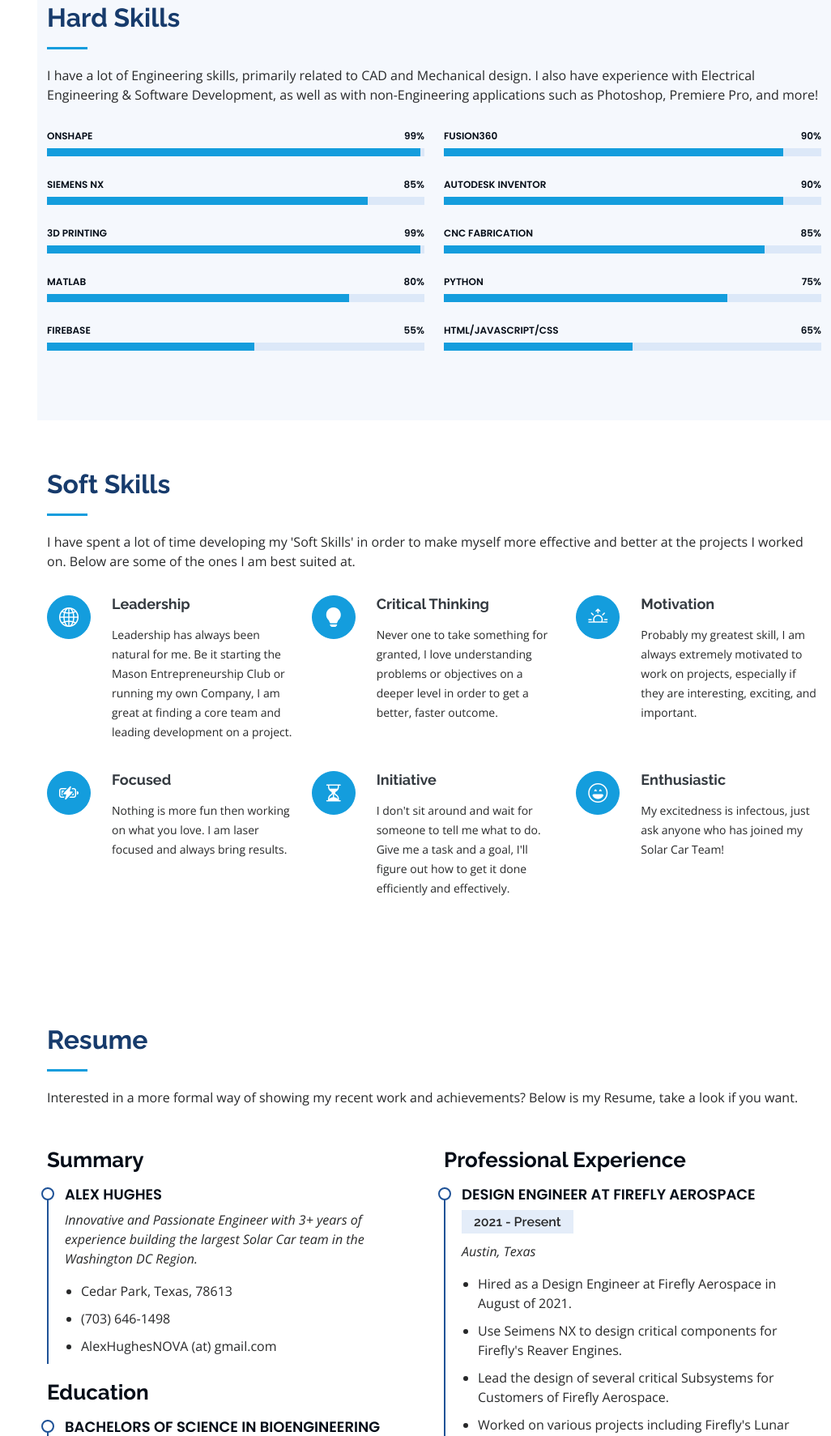
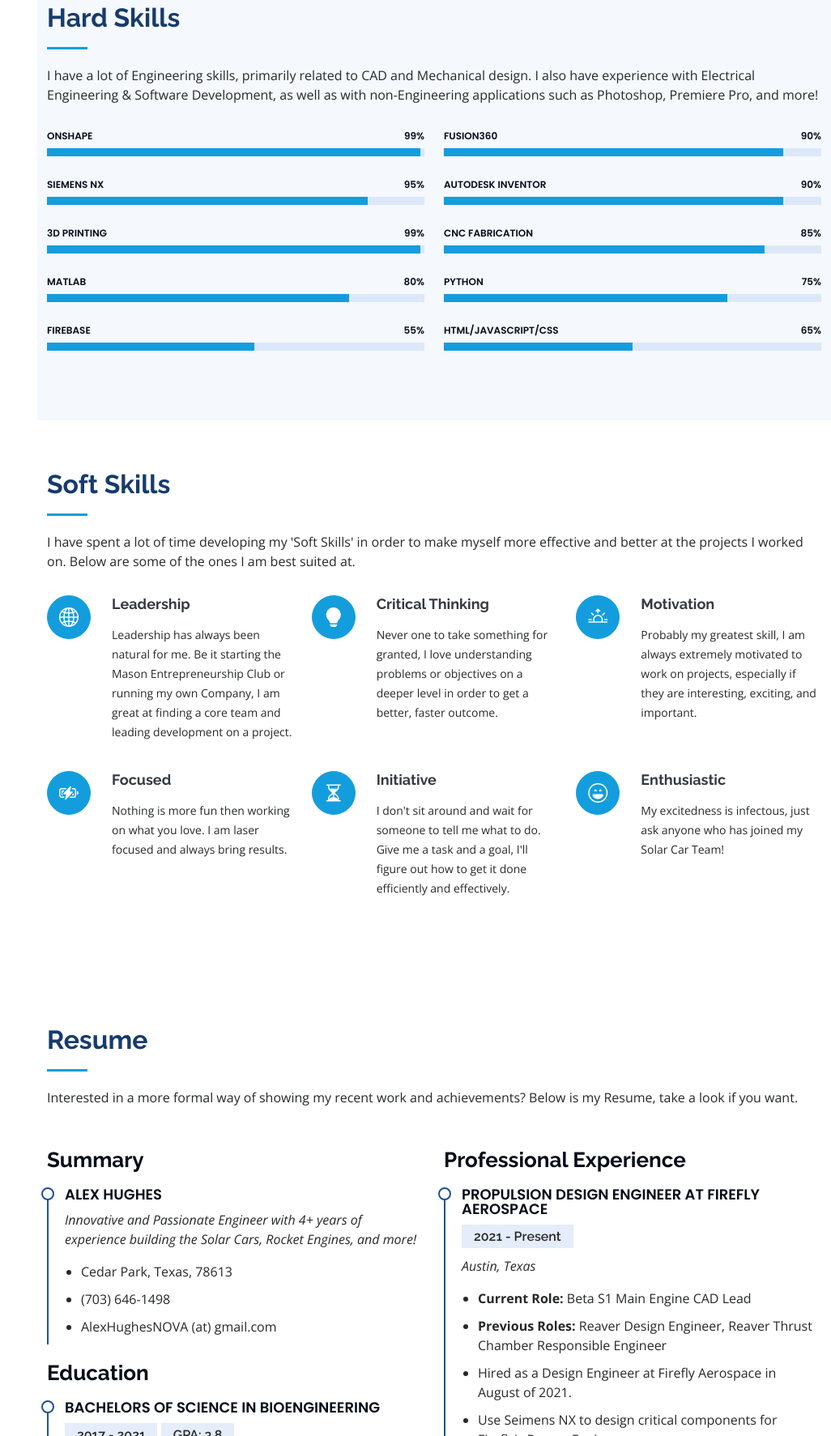
Before and after one commit to LordPeaches/Personal-Website, a plain HTML site: page public/index.html in a window 1280 px wide. Shown: the part 1975-3748 px from the top of the page at 81% size, without its empty margins (254-1280 px from the left). Drawn offline with nearby package versions, Linux system fonts and the light colour scheme; some packages are replaced by stand-ins of ours; a web font is replaced by a local one.

Commit message:
Update index.html

```diff
--- a/public/index.html
+++ b/public/index.html
@@ -136,7 +136,7 @@
               </div>
             </div>
             <p class="h6 my-4">
-              I recently moved to Austin Texas to work as a Propulsion Design Engineer at Firefly Aerospace, where I design key components of our Reaver Main Engines.
+              I currently live in Austin Texas to work as a Propulsion Design Engineer at Firefly Aerospace, where I design key components of our Alpha and Beta Stage 1 Main Engines.
             </p>
             <p class="h6 my-4 text-muted">I am always looking for opportunities in the Engineering & Technology worlds. If you are working on developing a cool new technology that has a valuable impact on the world, get in touch!</p>
           </div>
@@ -160,7 +160,7 @@
             <div class="count-box">
               <i class="bi bi-alarm"></i>
               <span data-purecounter-start="0" data-purecounter-end="250" data-purecounter-duration="2" class="purecounter"></span>
-              <p><strong>Hours Volunteered</strong> with local Robotics Teams in 2021</p>
+              <p><strong>Hours Volunteered</strong> with local Robotics Teams in 2022</p>
             </div>
           </div>
 
@@ -216,7 +216,7 @@
             </div>
 
             <div class="progress">
-              <span class="skill">Siemens NX <i class="val">85%</i></span>
+              <span class="skill">Siemens NX <i class="val">95%</i></span>
               <div class="progress-bar-wrap">
                 <div class="progress-bar" role="progressbar" aria-valuenow="85" aria-valuemin="0" aria-valuemax="100"></div>
               </div>
@@ -348,7 +348,7 @@
             <h3 class="resume-title">Summary</h3>
             <div class="resume-item pb-0">
               <h4>Alex Hughes</h4>
-              <p><em>Innovative and Passionate Engineer with 3+ years of experience building the largest Solar Car team in the Washington DC Region.</em></p>
+              <p><em>Innovative and Passionate Engineer with 4+ years of experience building the Solar Cars, Rocket Engines, and more!</em></p>
               <ul>
                 <li>Cedar Park, Texas, 78613</li>
                 <li>(703) 646-1498</li>
@@ -377,14 +377,14 @@
           <div class="col-lg-6" data-aos="fade-up" data-aos-delay="100">
             <h3 class="resume-title">Professional Experience</h3>
             <div class="resume-item">
-              <h4>Design Engineer at Firefly Aerospace</h4>
+              <h4>Propulsion Design Engineer at Firefly Aerospace</h4>
               <h5>2021 - Present</h5>
               <p><em>Austin, Texas </em></p>
               <ul>
+                <li><b>Current Role:</b> Beta S1 Main Engine CAD Lead</li>
+                <li><b>Previous Roles:</b> Reaver Design Engineer, Reaver Thrust Chamber Responsible Engineer</li>
                 <li>Hired as a Design Engineer at Firefly Aerospace in August of 2021.</li>
                 <li>Use Seimens NX to design critical components for Firefly's Reaver Engines.</li>
-                <li>Lead the design of several critical Subsystems for Customers of Firefly Aerospace.</li>
-                <li>Worked on various projects including Firefly's Lunar Lander project called 'Blue Ghost'.</li>
               </ul>
             </div>
             <div class="resume-item">
```
